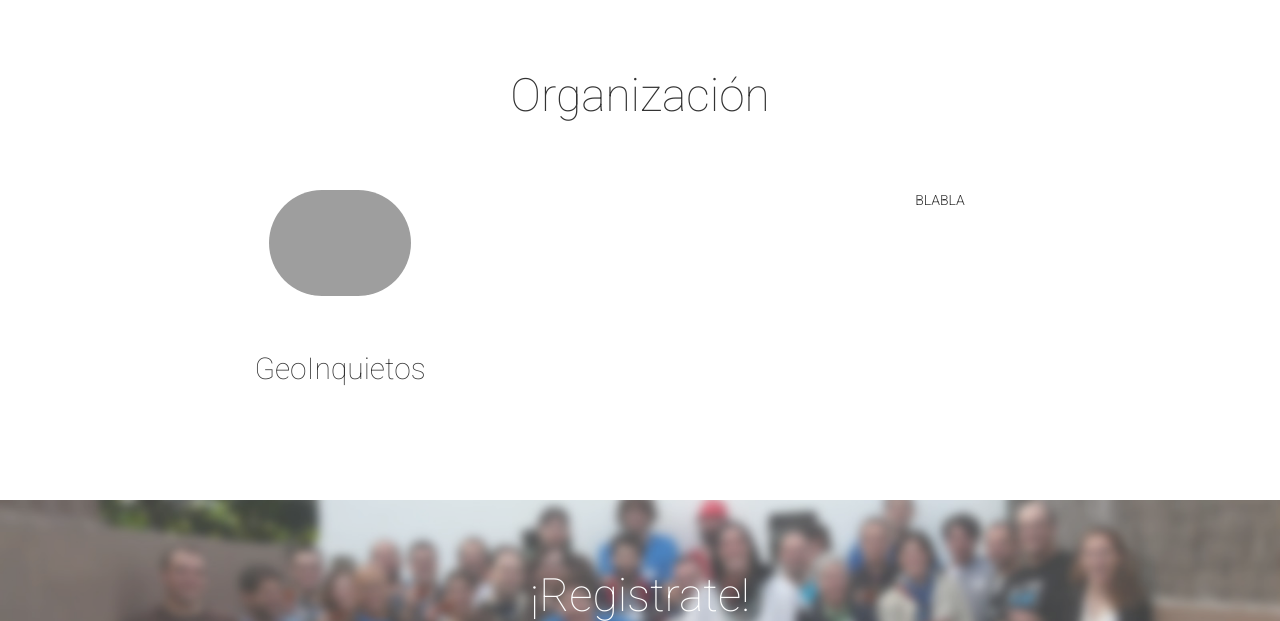
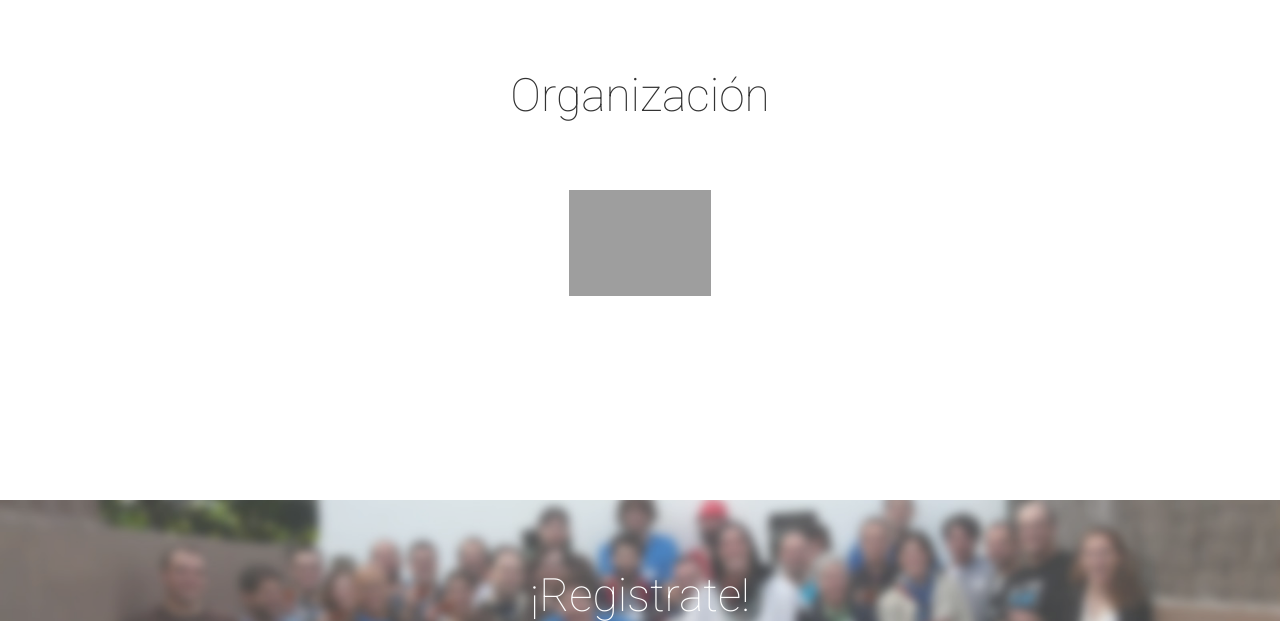
Before and after one commit to geocamp-es/2015, a PHP site: page / in a window 1280 px wide. Shown: the part 4532-5153 px from the top of the page. Run offline with PHP 8.4, Linux system fonts and the light colour scheme; grey boxes are pictures that could not be loaded.

Commit message:
Centrando logo geoinquietos

```diff
--- a/assets/css/style.css
+++ b/assets/css/style.css
@@ -466,9 +466,6 @@ nav a:focus { color: #fff; }
 
 .whos-behind-box-1 .whos-behind-photo img {
 	width: 100%;
-	-moz-border-radius: 85px;
-	-webkit-border-radius: 85px;
-	border-radius: 85px;
 }
 
 .whos-behind-box-1 .whos-behind-photo .whos-behind-social {
--- a/index.html
+++ b/index.html
@@ -333,7 +333,7 @@
 					</div>
 				</div>
 				<div class="row">
-					<div class="span6 whos-behind-box-1">
+					<div class="span12 whos-behind-box-1">
 						<div class="whos-behind-photo">
 							<img src="http://wiki.osgeo.org/images/thumb/6/63/GeoinquietosSVQ.png/350px-GeoinquietosSVQ.png" alt="">
 							<div class="whos-behind-social">
@@ -342,12 +342,6 @@
 								<a href="http://geoinquietos.blogspot.com.es" target="_blank"><i class="fa fa-book"></i></a>
 								<a href="http://lists.osgeo.org/mailman/listinfo/sevilla" target="_blank"><i class="fa fa-envelope"></i></a>
 							</div>
-						</div>
-						<h4>GeoInquietos</h4>
-					</div>
-					<div class="span6 whos-behind-box-1">
-						<div class="whos-behind-photo">
-							BLABLA
 						</div>
 					</div>
 				</div>
```
